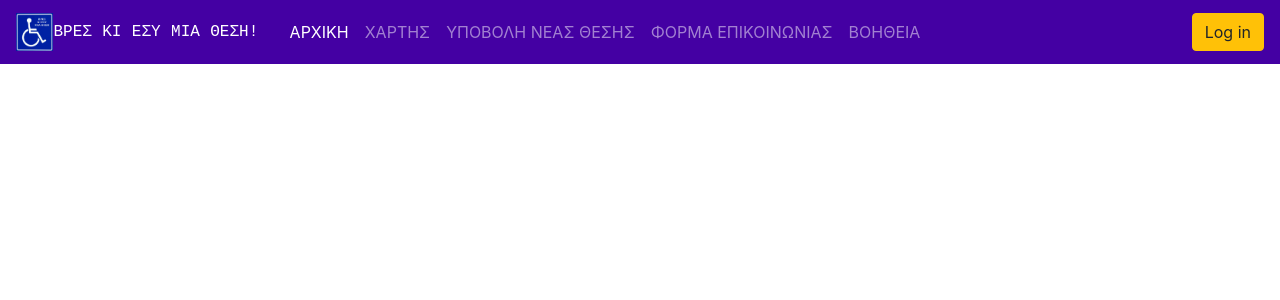
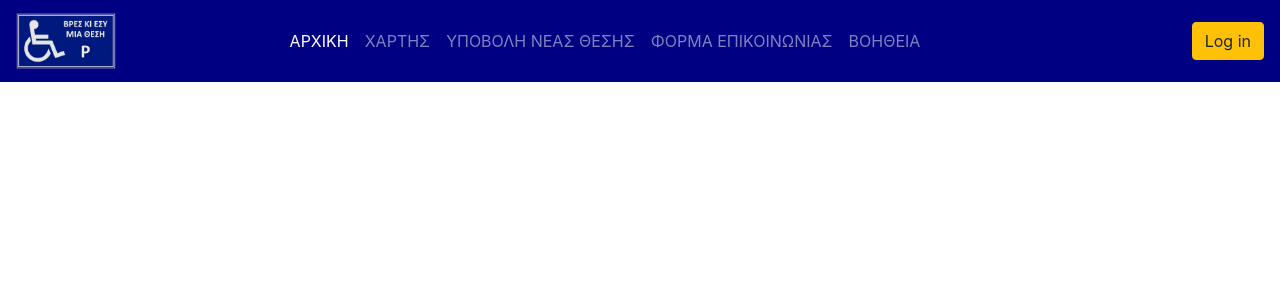
Before and after one commit to avramelou/vreskiesymiathesi, a PHP site: page / in a window 1280 px wide. Shown: the top 300 px of the page. Run offline with PHP 8.4, Linux system fonts and the light colour scheme; some libraries are stand-ins or nearby versions.

Commit message:
eleni 19/03

```diff
--- a/untitled2/css/main.css
+++ b/untitled2/css/main.css
@@ -57,7 +57,7 @@ hr {
  */
 
 .navbar{
-  background-color: #4400a3 !important;
+  background-color: #000082 !important;
 }
 
 .nav-item{
--- a/untitled2/index.html
+++ b/untitled2/index.html
@@ -3,12 +3,12 @@
 
 <head>
   <meta charset="utf-8">
-  <title>ΒΡΕΣ ΚΙ ΕΣΥ ΜΙΑ ΘΕΣΗ! </title>
+  <title>ΒΡΕΣ ΚΙ ΕΣΥ ΜΙΑ ΘΕΣΗ </title>
   <meta name="description" content="">
   <meta name="viewport" content="width=device-width, initial-scale=1">
 
   <link rel="manifest" href="site.webmanifest">
-  <link rel="icon" href="logo.png"/>
+  <link rel="icon" href="amea.png"/>
 
 
 
@@ -26,7 +26,7 @@
 
   <!-- Add your site or application content here -->
   <nav class="navbar navbar-dark navbar-expand bg-primary" >
-    <a class="navbar-brand" href="index.html"><img src="logo.png" alt="logo icon" height="15%" width="15%"/>ΒΡΕΣ ΚΙ ΕΣΥ ΜΙΑ ΘΕΣΗ!</a>
+    <a class="navbar-brand" href="index.html"><img src="logo.png" alt="logo icon" height="15%" width="40%"/></a>
     <div class="collapse navbar-collapse" id="navbarNavAltMarkup">
     <div class="navbar-nav">
       <a class="nav-item nav-link active" href="index.html">ΑΡΧΙΚΗ</a>
```
Also changed, not shown: untitled2/amea.png (added), untitled2/logo.png.
